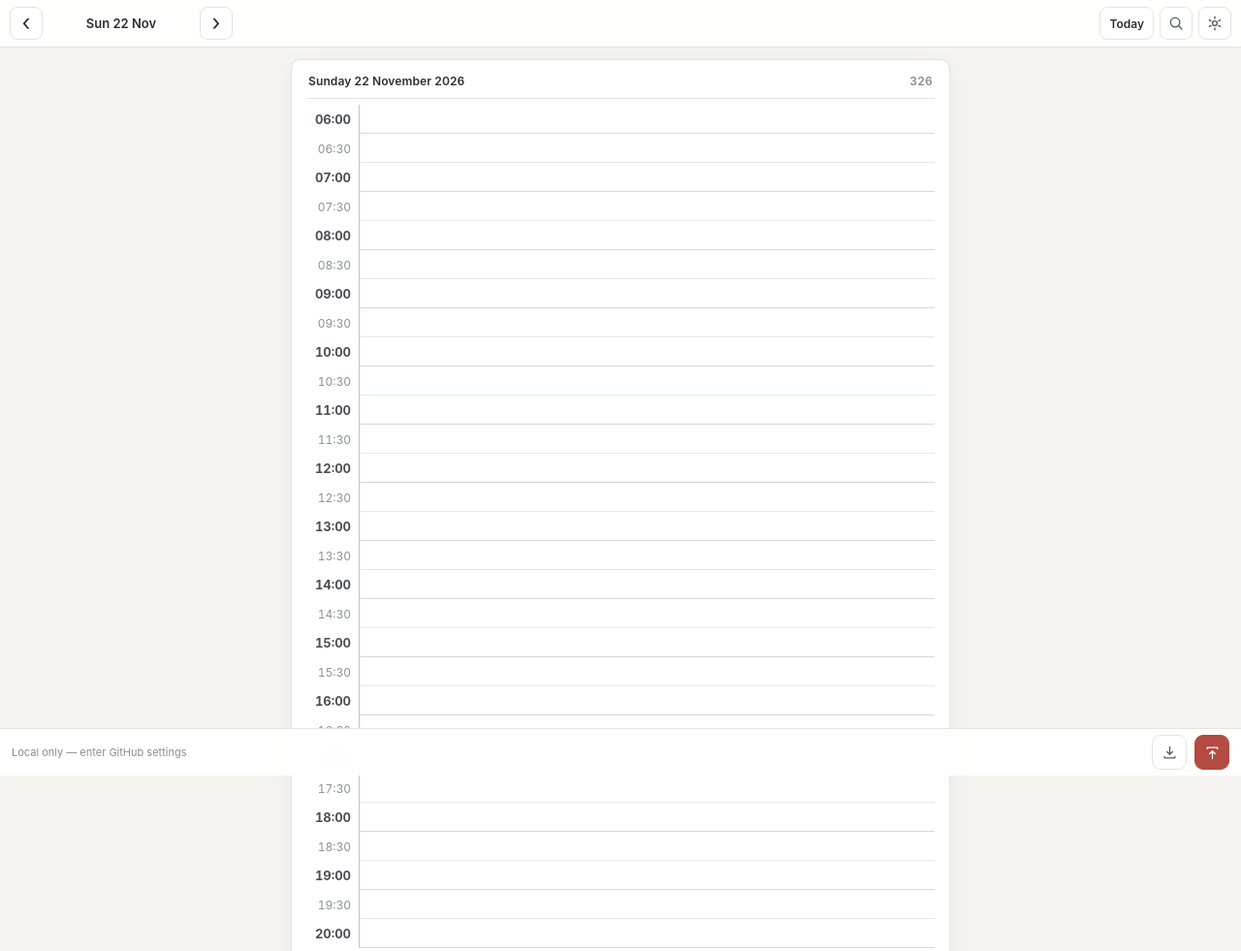
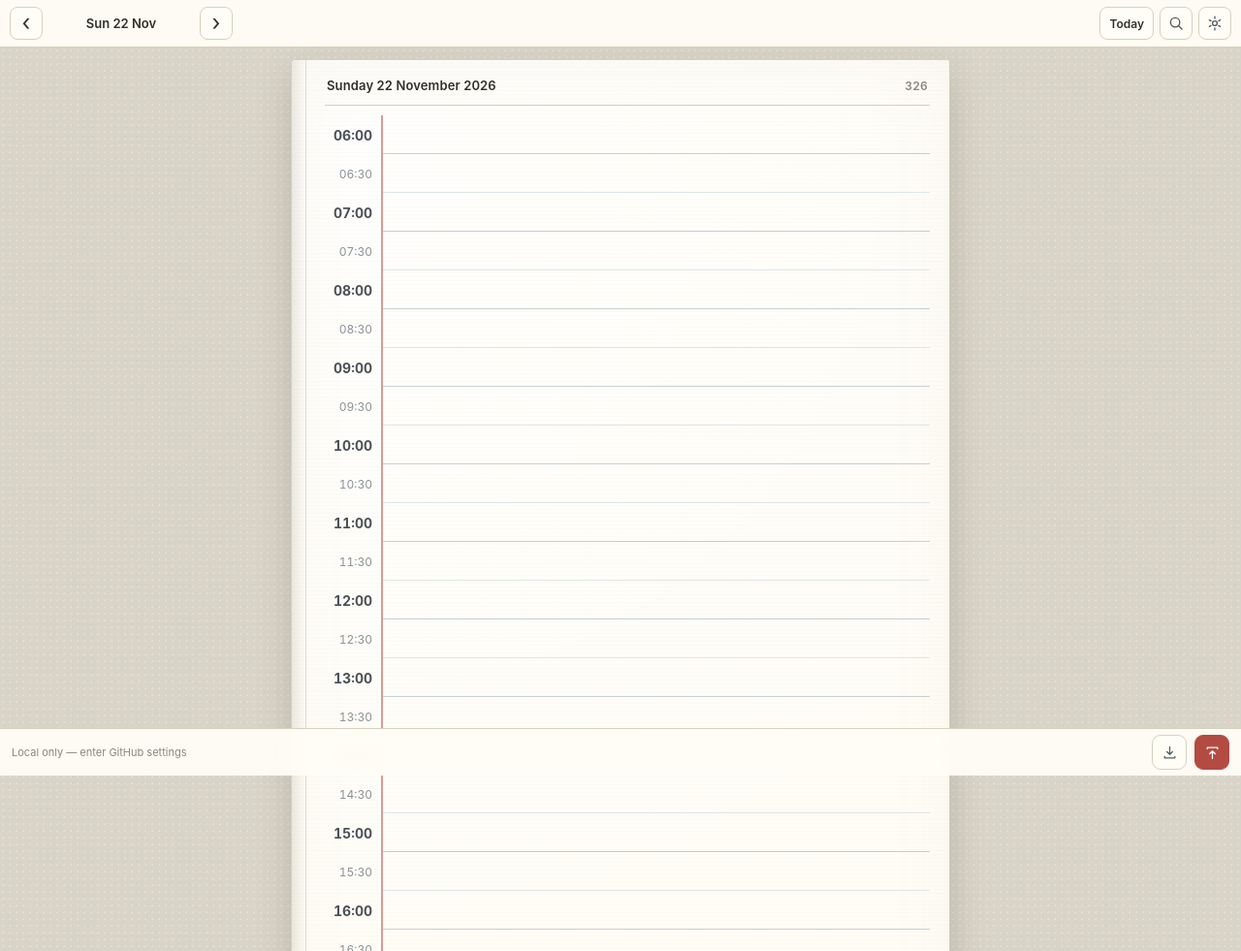
Before and after one commit to toshalbir/notities, a plain HTML site: page index.html in a window 1280 px wide. Shown: the top 981 px of the page at 97% size. Drawn offline with Linux system fonts and the light colour scheme.

Commit message:
Update styles.css: half-hour paper agenda

```diff
--- a/styles.css
+++ b/styles.css
@@ -18,15 +18,15 @@
 :root {
   color-scheme: light;
   --system: -apple-system, BlinkMacSystemFont, 'Segoe UI', Roboto, Helvetica, Arial, sans-serif;
-  --bg: #f5f4f0;
-  --surface: #ffffff;
-  --border: #e5e3dd;
-  --text: #2c2f33;
-  --muted: #8a8d91;
-  --ink: #26313d;
-  --line: #e4e8ec;
-  --line-hour: #d2d8de;
-  --margin: #e0b9b9;
+  --bg: #d9d4c8;
+  --surface: #fffdf6;
+  --border: #d8d0be;
+  --text: #33302a;
+  --muted: #8c877b;
+  --ink: #2f3b46;
+  --line: #dfe6e8;
+  --line-hour: #c6d0d4;
+  --margin: #d99a96;
   --accent: #b34b42;
   --accent-soft: #f6e9e7;
 }
@@ -35,7 +35,12 @@
 html, body { margin: 0; padding: 0; }
 body {
   min-height: 100dvh;
-  background: var(--bg);
+  background-color: var(--bg);
+  background-image:
+    radial-gradient(rgba(255, 255, 255, 0.28) 1px, transparent 1px),
+    radial-gradient(rgba(80, 70, 50, 0.05) 1px, transparent 1px);
+  background-size: 7px 7px, 11px 11px;
+  background-position: 0 0, 3px 4px;
   color: var(--text);
   font-family: var(--system);
   -webkit-text-size-adjust: 100%;
@@ -60,7 +65,7 @@ button { cursor: pointer; }
   align-items: center;
   gap: 6px;
   padding: 7px 10px;
-  background: rgba(255, 255, 255, 0.92);
+  background: rgba(255, 253, 246, 0.94);
   backdrop-filter: blur(10px);
   border-bottom: 1px solid var(--border);
 }
@@ -100,22 +105,51 @@ button { cursor: pointer; }
   padding: 12px 12px 16px;
 }
 .page {
+  position: relative;
   width: 100%;
   max-width: 680px;
-  background: var(--surface);
+  background-color: var(--surface);
+  background-image:
+    repeating-linear-gradient(to bottom, transparent 0 3px, rgba(120, 100, 70, 0.018) 3px 4px),
+    radial-gradient(circle at 12% 8%, rgba(255, 255, 255, 0.7), transparent 55%);
   border: 1px solid var(--border);
-  border-radius: 10px;
-  box-shadow: 0 6px 22px rgba(30, 35, 40, 0.05);
-  padding: 14px 15px 18px;
+  border-radius: 3px;
+  box-shadow:
+    0 2px 0 #cfc8ba,
+    0 16px 36px rgba(45, 38, 28, 0.18),
+    inset 0 0 70px rgba(160, 140, 100, 0.06);
+  padding: 18px 20px 22px 34px;
+}
+.page::before {
+  content: '';
+  position: absolute;
+  left: 0;
+  top: 0;
+  bottom: 0;
+  width: 14px;
+  background: linear-gradient(to right, rgba(120, 100, 70, 0.12), transparent);
+  border-right: 1px solid rgba(120, 100, 70, 0.10);
+  pointer-events: none;
+}
+.page::after {
+  content: '';
+  position: absolute;
+  right: -1px;
+  bottom: -1px;
+  width: 26px;
+  height: 26px;
+  background: linear-gradient(135deg, transparent 49%, #e8e1d2 50%, var(--surface) 56%);
+  box-shadow: -2px -2px 5px rgba(40, 35, 25, 0.07);
+  pointer-events: none;
 }
 .page-head {
   display: flex;
   align-items: baseline;
   justify-content: space-between;
   gap: 8px;
-  padding: 0 2px 10px;
+  padding: 0 2px 12px;
   border-bottom: 1px solid var(--border);
-  font-size: 12px;
+  font-size: 13px;
   font-weight: 600;
   letter-spacing: 0.01em;
 }
@@ -124,40 +158,40 @@ button { cursor: pointer; }
 /* ---------- Tijdgrid ---------- */
 .agenda {
   display: grid;
-  grid-template-columns: 54px minmax(0, 1fr);
-  margin-top: 6px;
+  grid-template-columns: 58px minmax(0, 1fr);
+  margin-top: 10px;
 }
 .time-col { padding-top: 0; }
 .time {
-  height: 30px;
+  height: 40px;
   display: flex;
   align-items: center;
   justify-content: flex-end;
-  padding-right: 8px;
+  padding-right: 9px;
   font-size: 12px;
   font-variant-numeric: tabular-nums;
   color: #8b9096;
 }
-.time.hour { color: #4b5056; font-weight: 700; font-size: 13px; }
-.slot-col { border-left: 1px solid var(--margin); min-width: 0; }
+.time.hour { color: #4b5056; font-weight: 700; font-size: 14px; }
+.slot-col { border-left: 2px solid var(--margin); min-width: 0; }
 .slot {
   display: block;
   width: 100%;
-  height: 30px;
+  height: 40px;
   margin: 0;
-  padding: 0 8px;
+  padding: 0 10px;
   border: 0;
   border-bottom: 1px solid var(--line);
   border-radius: 0;
   background: transparent;
   color: var(--ink);
-  font-size: 18px;
-  line-height: 30px;
+  font-size: 20px;
+  line-height: 40px;
   outline: 0;
   text-overflow: ellipsis;
 }
 .slot.hour { border-bottom-color: var(--line-hour); }
-.slot:focus { background: #fafbfc; box-shadow: inset 2px 0 0 var(--accent); }
+.slot:focus { background: rgba(255, 255, 255, 0.55); box-shadow: inset 3px 0 0 var(--accent); }
 .slot::placeholder { color: transparent; }
 
 /* ---------- Losse notities ---------- */
@@ -172,31 +206,31 @@ button { cursor: pointer; }
 }
 .notes-area {
   position: relative;
-  border-left: 1px solid var(--margin);
-  background-image: repeating-linear-gradient(to bottom, transparent 0 33px, var(--line) 33px 34px);
+  border-left: 2px solid var(--margin);
+  background-image: repeating-linear-gradient(to bottom, transparent 0 39px, var(--line) 39px 40px);
 }
 #notes-input {
   display: block;
   width: 100%;
-  min-height: 170px;
+  min-height: 200px;
   margin: 0;
-  padding: 0 8px 20px;
+  padding: 0 10px 20px;
   border: 0;
   outline: 0;
   resize: none;
   overflow: hidden;
   background: transparent;
   color: var(--ink);
-  font-size: 18px;
-  line-height: 34px;
+  font-size: 20px;
+  line-height: 40px;
   caret-color: var(--accent);
 }
 #notes-input::placeholder { color: #b3b7bb; }
 
 body[data-font='hand'] .slot,
-body[data-font='hand'] #notes-input { font-family: 'Patrick Hand', var(--system); font-size: 19px; }
+body[data-font='hand'] #notes-input { font-family: 'Patrick Hand', var(--system); font-size: 21px; }
 body[data-font='system'] .slot,
-body[data-font='system'] #notes-input { font-family: var(--system); font-size: 16px; }
+body[data-font='system'] #notes-input { font-family: var(--system); font-size: 17px; }
 
 /* ---------- Compacte actiebalk ---------- */
 .actionbar {
@@ -207,7 +241,7 @@ body[data-font='system'] #notes-input { font-family: var(--system); font-size: 1
   gap: 8px;
   min-height: 48px;
   padding: 6px 12px calc(6px + env(safe-area-inset-bottom));
-  background: rgba(255, 255, 255, 0.94);
+  background: rgba(255, 253, 246, 0.94);
   backdrop-filter: blur(10px);
   border-top: 1px solid var(--border);
 }
```
